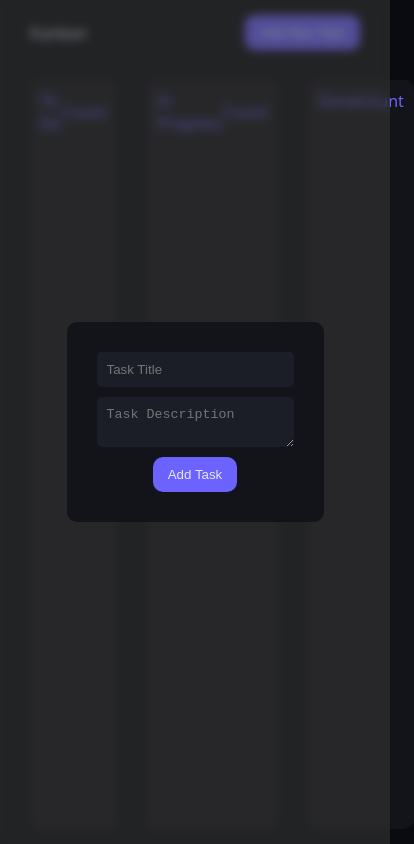
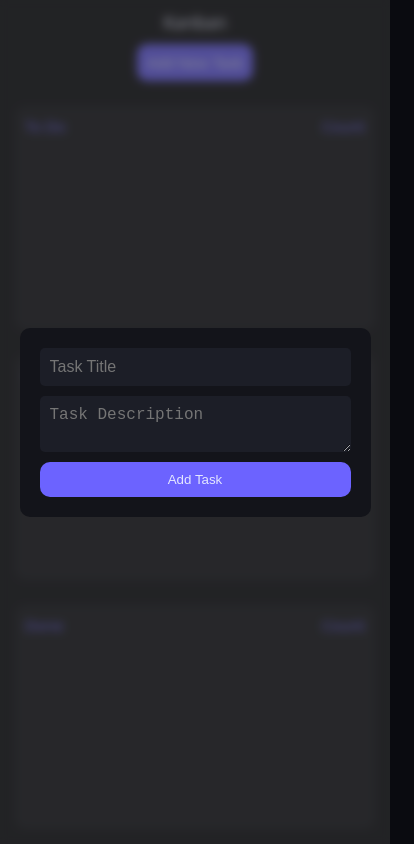
Before and after one commit to izazalamz/Kanban, a plain HTML site: page index.html in a window 390 px wide. Both pictures are taken after a click on the button "Add New Task". Shown: the whole page, 414 px wide, since content can reach past the window. Drawn offline with Linux system fonts and the light colour scheme.

Commit message:
updated responsive design

```diff
--- a/style.css
+++ b/style.css
@@ -227,3 +227,104 @@ section .task-column .task button {
 .modal .center button:hover {
     background-color: var(--accent-color-2);
 }
+
+
+
+@media (max-width: 1200px) {
+    section {
+        gap: 20px;
+    }
+
+    nav {
+        padding: 10px 20px;
+    }
+}
+
+
+@media (max-width: 900px) {
+    section {
+        flex-direction: column;
+        gap: 25px;
+    }
+
+    .task-column {
+        width: 100%;
+    }
+
+    nav .left {
+        font-size: 1.3rem;
+    }
+
+    nav button {
+        padding: 10px 16px;
+        font-size: 0.95rem;
+    }
+}
+
+@media (max-width: 600px) {
+
+    nav {
+        flex-direction: column;
+        gap: 10px;
+        text-align: center;
+    }
+
+    nav .left {
+        font-size: 1.2rem;
+    }
+
+    section {
+        padding: 15px;
+    }
+
+    .task-column {
+        padding: 10px;
+        gap: 10px;
+    }
+
+    .task {
+        gap: 8px;
+        padding: 10px;
+    }
+
+    .task button {
+        padding: 4px 8px;
+        font-size: 0.85rem;
+    }
+
+    /* Modal fields scale to mobile width */
+    .modal .center {
+        width: 90%;
+        padding: 20px;
+    }
+
+    .modal .center input,
+    .modal .center textarea {
+        font-size: 1rem;
+    }
+
+    .modal .center button {
+        width: 100%;
+    }
+}
+
+@media (max-width: 400px) {
+
+    nav .left {
+        font-size: 1.1rem;
+    }
+
+    nav button {
+        width: 100%;
+        padding: 10px;
+    }
+
+    .task {
+        font-size: 0.9rem;
+    }
+
+    .task-column .heading .left,
+    .task-column .heading .right {
+        font-size: 0.95rem;
+    }
+}
```
